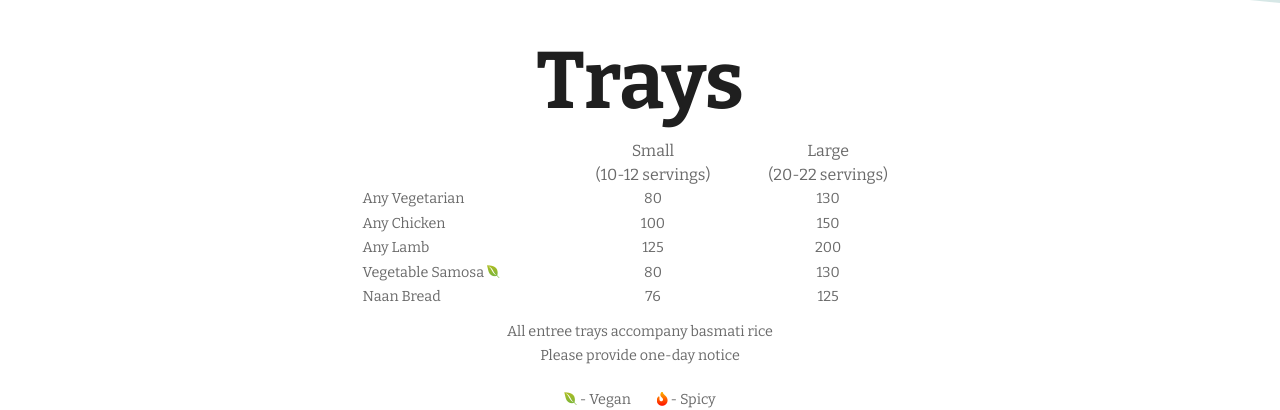
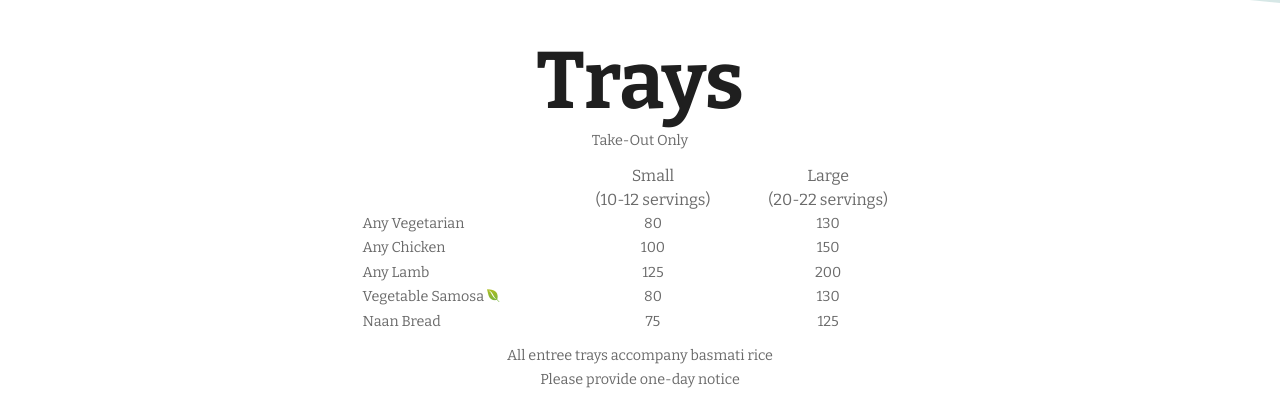
Before and after one commit to bengaltigerindianfood/website, a plain HTML site: page index.html in a window 1280 px wide. Shown: the part 4279-4689 px from the top of the page. Drawn offline with nearby package versions, Linux system fonts and the light colour scheme.

Commit message:
Take-Out

```diff
--- a/index.html
+++ b/index.html
@@ -671,6 +671,7 @@ Order Online</a></p>
 		<div class="row">
 			<div class="col-sm-12 text-center">
 				<h1>Trays</h1>
+				<p>Take-Out Only</p>
 				<table cellpadding="3" cellspacing="0" class="cateringTrays" >
 					<tr>
 						<th>&nbsp;</th>
@@ -699,7 +700,7 @@ Order Online</a></p>
 					</tr>
 					<tr>
 						<td><p>Naan Bread</p></td>
-						<td class="themenu"><p>76</p></td>
+						<td class="themenu"><p>75</p></td>
 						<td class="themenu"><p>125</p></td>
 					</tr>
 				</table>
```
